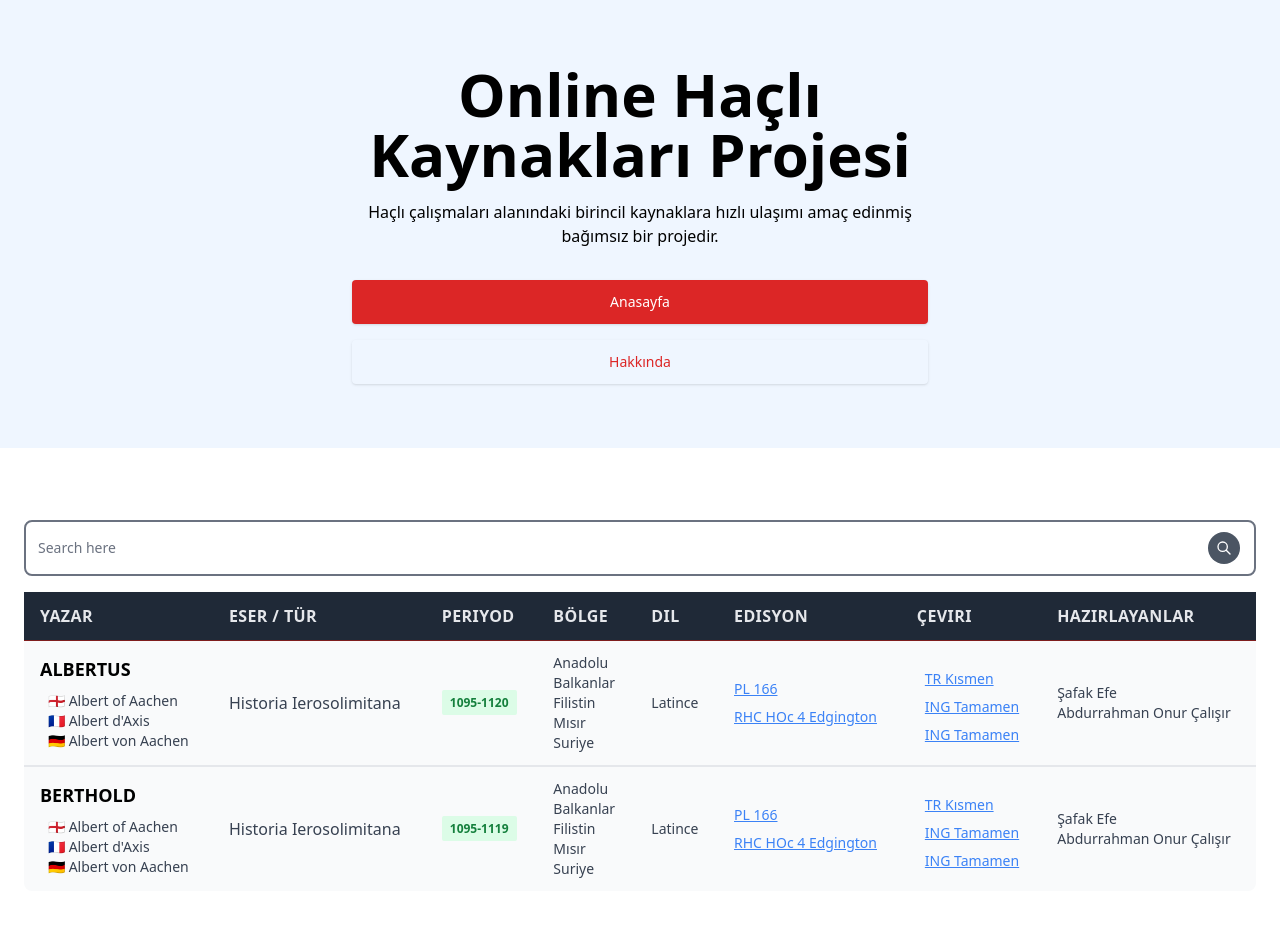
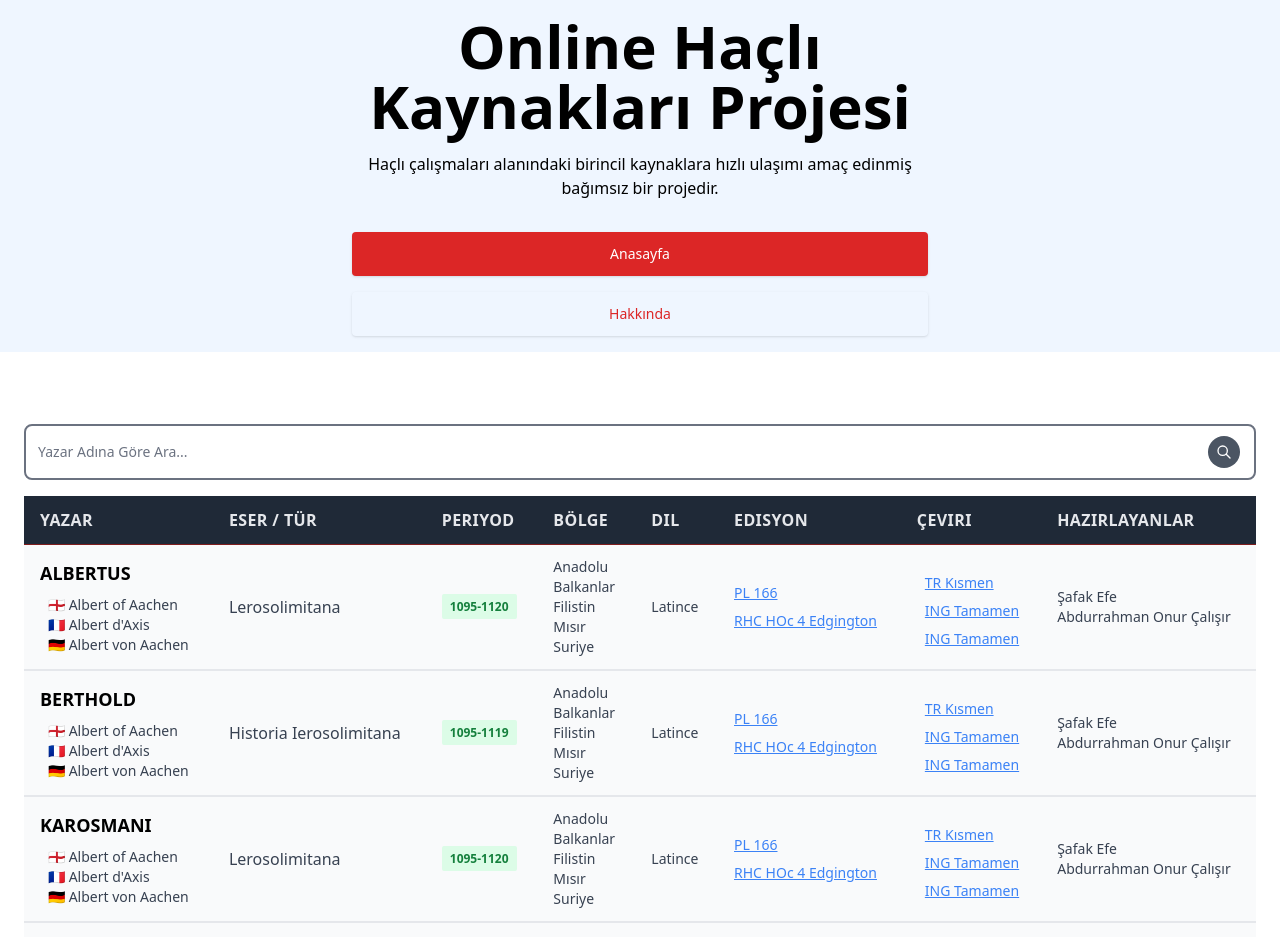
Before and after one commit to Ted2xmen/online-hacli-kaynaklari, a React (Create React App) app: page / in a window 1280 px wide. Shown: the top 937 px of the page. Built offline with nearby package versions, Linux system fonts and the light colour scheme.

Commit message:
added search

```diff
--- a/src/components/AppContainer.jsx
+++ b/src/components/AppContainer.jsx
@@ -1,8 +1,6 @@
-
-
 const AppContainer = () => {
   return (
-    <div className="max-w-screen-xl mx-auto px-4 py-16 lg:flex lg:h-screen lg:items-center bg-blue-50">
+    <div className="max-w-screen-xl mx-auto bg-blue-50 px-4 py-4 lg:flex lg:h-screen lg:items-center">
       <div className="mx-auto max-w-xl text-center">
         <h1 className="text-6xl font-extrabold sm:text-5xl">
           Online Haçlı Kaynakları Projesi
--- a/src/components/Search.jsx
+++ b/src/components/Search.jsx
@@ -1,17 +1,19 @@
 import React from 'react'
 
-const Search = (setSearchTerm) => {
+const Search = ({ setSearchTerm }) => {
+  const submitSearchTerm = (event) => {
+    setSearchTerm(event.target.value)
+  }
+
   return (
     <div className="py-4">
       <div className="relative">
         <label className="sr-only">Search</label>
         <input
-          className="w-full rounded-lg border-2  py-4 pl-3 pr-16 text-sm"
+          className="w-full rounded-lg border-2 py-4 pl-3 pr-16 text-sm"
           type="text"
-          placeholder="Search here"
-          onChange={(event) => {
-            setSearchTerm(event.target.value)
-          }}
+          placeholder="Yazar Adına Göre Ara..."
+          onChange={submitSearchTerm}
         />
 
         <button
--- a/src/components/TheTable.jsx
+++ b/src/components/TheTable.jsx
@@ -3,26 +3,27 @@ import Thead from './Thead'
 import TrComponent from './TrComponent'
 import Search from './Search'
 
-
 import data from '.././data.json'
 
 const TheTable = () => {
-
-        const [searchTerm, setSearchTerm ] = useState("")
-        console.log(searchTerm)
-
+  const [searchTerm, setSearchTerm] = useState('')
 
   return (
     <div>
       <section className="container mx-auto p-6">
         <div className="mb-8 w-full overflow-hidden rounded-lg ">
-          <Search setSearchTerm={setSearchTerm} />
-
+          <Search setSearchTerm={setSearchTerm} searchTerm={searchTerm} />
           <div className="w-full overflow-x-auto shadow-lg">
             <table className="w-full">
               <Thead />
               <tbody className="divide-y-2 bg-gray-50">
-                {data.map((item, index ) => (
+                {data
+                  .filter((filtered) =>
+                    filtered.name
+                      .toLowerCase()
+                      .includes(searchTerm.toLowerCase())
+                  )
+                  .map((item, index) => (
                     <TrComponent
                       key={index}
                       lang={item.lang}
@@ -40,7 +41,7 @@ const TheTable = () => {
             </table>
           </div>
         </div>
-      </section>{' '}
+      </section>
     </div>
   )
 }
--- a/src/components/TrComponent.jsx
+++ b/src/components/TrComponent.jsx
@@ -19,23 +19,24 @@ const TrComponent = (data) => {
           </div>
         </div>
       </td>
-      <td className="s px-4 py-3 text-base ">{eser}</td>
-      <td className=" px-4 py-3 text-xs">
+      <td className="px-4 py-3 text-base ">{eser}</td>
+      <td className="px-4 py-3 text-xs">
         <span className="rounded-sm bg-green-100 px-2 py-1 font-semibold leading-tight text-green-700">
           {periyod}
         </span>
       </td>
       <td className=" px-4 py-3 text-sm">
         {bolge.map((item, index) => (
-          <p key={index} >{item}</p>
+          <p key={index}>{item}</p>
         ))}
       </td>
       <td className=" px-4 py-3 text-sm">{dil}</td>
 
       <td className=" px-4 py-3 text-sm">
         {edisyon.map((item, index) => (
-          <p  className="py-1">
-            <a key={index}
+          <p className="py-1">
+            <a
+              key={index}
               target="_blank"
               rel="noopener noreferrer"
               className="text-blue-500 underline"
@@ -50,7 +51,12 @@ const TrComponent = (data) => {
         {translate.map((item, index) => (
           <div className="ml-2 pt-2">
             <span className="block">
-              <a key={index} className='text-blue-500 underline' href={item.link}>{item.durum} </a>
+              <a
+                key={index}
+                className="text-blue-500 underline"
+                href={item.link}>
+                {item.durum}{' '}
+              </a>
             </span>
           </div>
         ))}
@@ -58,7 +64,7 @@ const TrComponent = (data) => {
 
       <td className=" px-4 py-3 text-sm">
         {katki.map((item, index) => (
-          <p key={index} >{item}</p>
+          <p key={index}>{item}</p>
         ))}
       </td>
     </tr>
--- a/src/data.json
+++ b/src/data.json
@@ -8,7 +8,7 @@
         "de": "Albert von Aachen"
       }
     ],
-    "eser": "Historia Ierosolimitana",
+    "eser": "Lerosolimitana",
     "tur": "Kronik",
     "periyod": "1095-1120",
     "bolge": ["Anadolu", "Balkanlar", "Filistin", "Mısır", "Suriye"],
@@ -37,7 +37,7 @@
         "link": "https://www.worldcat.org/title/historia-ierosolimitana-history-of-the-journey-to-jerusalem/oclc/912611327"
       }
     ],
-    "katki" : ["Şafak Efe" , "Abdurrahman Onur Çalışır"]
+    "katki": ["Şafak Efe", "Abdurrahman Onur Çalışır"]
   },
   {
     "name": "Berthold",
@@ -78,5 +78,85 @@
       }
     ],
     "katki": ["Şafak Efe", "Abdurrahman Onur Çalışır"]
+  },
+  {
+    "name": "Karosmani",
+    "lang": [
+      {
+        "eng": "Albert of Aachen",
+        "fr": "Albert d'Axis",
+        "de": "Albert von Aachen"
+      }
+    ],
+    "eser": "Lerosolimitana",
+    "tur": "Kronik",
+    "periyod": "1095-1120",
+    "bolge": ["Anadolu", "Balkanlar", "Filistin", "Mısır", "Suriye"],
+    "dil": "Latince",
+    "edisyon": [
+      {
+        "name": "PL 166",
+        "link": "https://archive.org/details/patrologiaecurs11goog"
+      },
+      {
+        "name": "RHC HOc 4 Edgington",
+        "link": "https://www.worldcat.org/title/historia-ierosolimitana-history-of-the-journey-to-jerusalem/oclc/912611327"
+      }
+    ],
+    "translate": [
+      {
+        "durum": "TR Kısmen",
+        "link": "https://www.worldcat.org/title/historia-ierosolimitana-history-of-the-journey-to-jerusalem/oclc/912611327"
+      },
+      {
+        "durum": "ING Tamamen",
+        "link": "https://www.worldcat.org/title/historia-ierosolimitana-history-of-the-journey-to-jerusalem/oclc/912611327"
+      },
+      {
+        "durum": "ING Tamamen",
+        "link": "https://www.worldcat.org/title/historia-ierosolimitana-history-of-the-journey-to-jerusalem/oclc/912611327"
+      }
+    ],
+    "katki": ["Şafak Efe", "Abdurrahman Onur Çalışır"]
+  },
+  {
+    "name": "Terosvi",
+    "lang": [
+      {
+        "eng": "Albert of Aachen",
+        "fr": "Albert d'Axis",
+        "de": "Albert von Aachen"
+      }
+    ],
+    "eser": "Lerosolimitana",
+    "tur": "Kronik",
+    "periyod": "1095-1120",
+    "bolge": ["Anadolu", "Balkanlar", "Filistin", "Mısır", "Suriye"],
+    "dil": "Latince",
+    "edisyon": [
+      {
+        "name": "PL 166",
+        "link": "https://archive.org/details/patrologiaecurs11goog"
+      },
+      {
+        "name": "RHC HOc 4 Edgington",
+        "link": "https://www.worldcat.org/title/historia-ierosolimitana-history-of-the-journey-to-jerusalem/oclc/912611327"
+      }
+    ],
+    "translate": [
+      {
+        "durum": "TR Kısmen",
+        "link": "https://www.worldcat.org/title/historia-ierosolimitana-history-of-the-journey-to-jerusalem/oclc/912611327"
+      },
+      {
+        "durum": "ING Tamamen",
+        "link": "https://www.worldcat.org/title/historia-ierosolimitana-history-of-the-journey-to-jerusalem/oclc/912611327"
+      },
+      {
+        "durum": "ING Tamamen",
+        "link": "https://www.worldcat.org/title/historia-ierosolimitana-history-of-the-journey-to-jerusalem/oclc/912611327"
+      }
+    ],
+    "katki": ["Şafak Efe", "Abdurrahman Onur Çalışır"]
   }
 ]
--- a/src/pages/HomePage.jsx
+++ b/src/pages/HomePage.jsx
@@ -4,7 +4,7 @@ import Footer from '../components/Footer'
 
 const HomePage = () => {
   return (
-    <div className='space-y-8'>
+    <div className="space-y-8">
       <AppContainer />
       <TheTable />
       <Footer />
```
Lines whose indentation alone changed are shown as unchanged.
